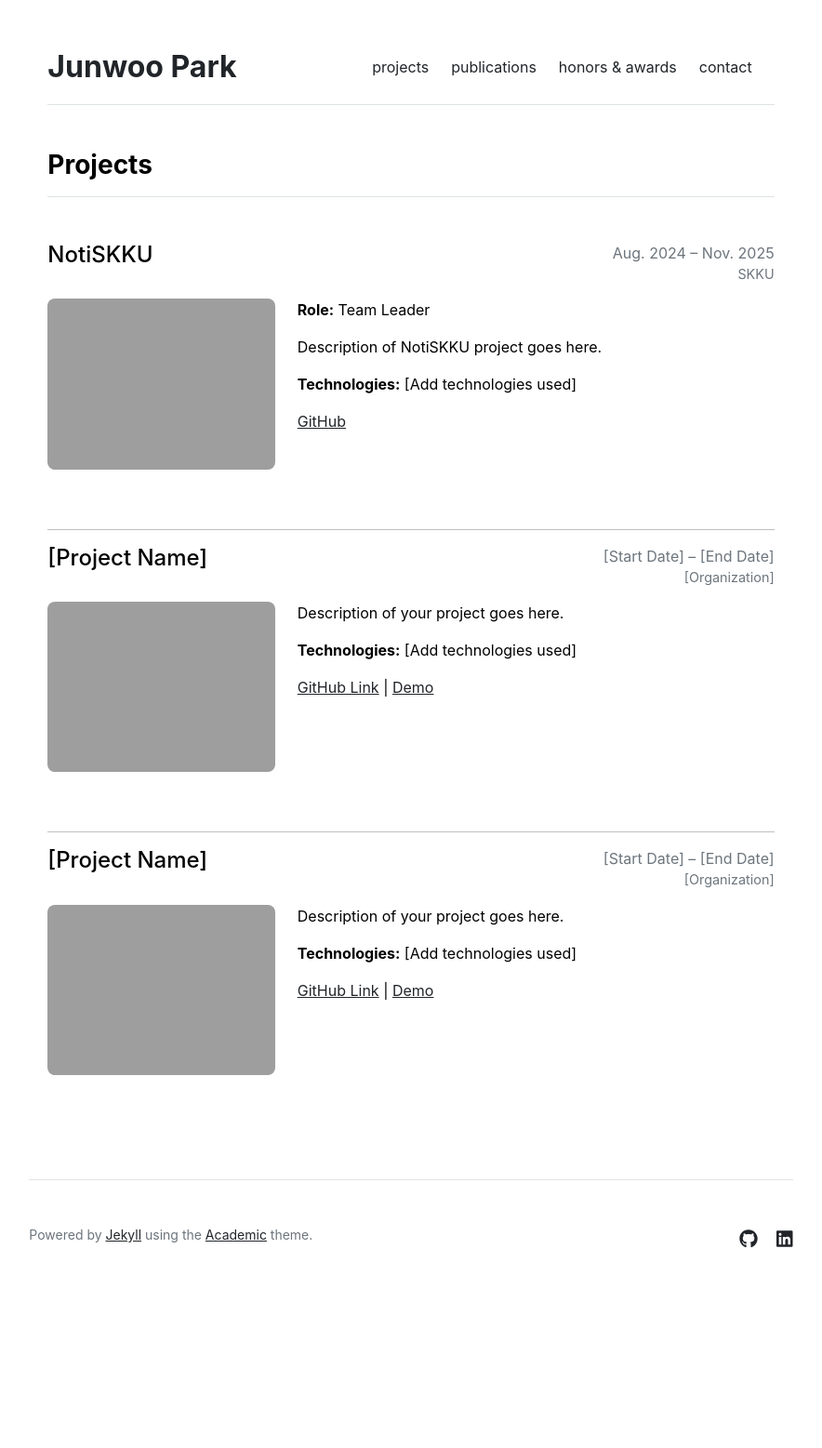
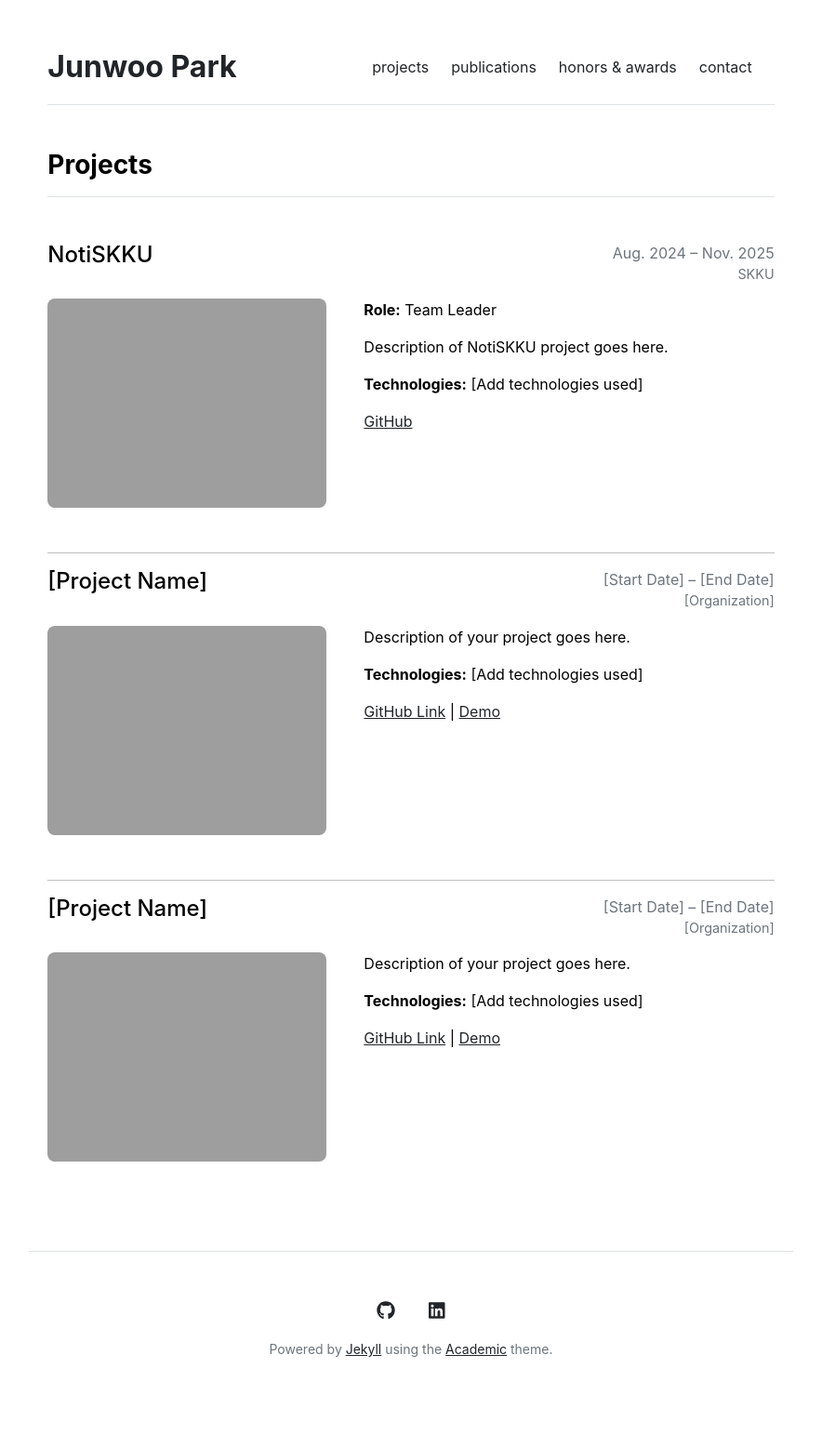
Before and after one commit to junwoop0/junwoop0.github.io, a Jekyll site: the page built from projects.md, in a window 1280 px wide. Shown: the whole page at 93% size, without its empty margins (198-1082 px from the left). Built offline with Jekyll 4.4.1, drawn with Linux system fonts in a browser that asks for light colours; before the commit the page ends 1450 px from its top, so only the background shows below that.

Commit message:
update profile

```diff
--- a/_includes/footer.html
+++ b/_includes/footer.html
@@ -1,12 +1,10 @@
 <footer class="pt-5 my-5 text-muted border-top">
-  <div class="row">
-    <div class="col-md-6">
-      <p class="small">Powered by <a href="https://jekyllrb.com/" target="_blank">Jekyll</a> using the <a href="https://github.com/LeNPaul/academic" target="_blank">Academic</a> theme.</p>
-    </div>
-    <div class="col-md-6 text-end social-media-icons">
+  <div class="text-center">
+    <div class="social-media-icons mb-3">
       {% for item in site.data.settings.social %}
-        <a href="{{ item.link }}" class="ms-3 fs-5"><i class="fab fa-{{ item.icon }}"></i></a>
+        <a href="{{ item.link }}" class="mx-3 fs-5"><i class="fab fa-{{ item.icon }}"></i></a>
       {% endfor %}
     </div>
+    <p class="small">Powered by <a href="https://jekyllrb.com/" target="_blank">Jekyll</a> using the <a href="https://github.com/LeNPaul/academic" target="_blank">Academic</a> theme.</p>
   </div>
 </footer>
--- a/_layouts/home.html
+++ b/_layouts/home.html
@@ -3,13 +3,13 @@ layout: default
 ---
 
 <div style="max-width: 1200px; margin: 0 auto; padding: 0 20px;">
-  <div class="d-flex flex-column flex-md-row mb-5" style="gap: 30px;">
+  <div class="d-flex flex-column flex-md-row mb-5" style="gap: 40px;">
     <div style="flex-shrink: 0;">
-      <img src="{{ site.github.url }}/assets/img/profile.jpeg" alt="Home" style="width: 100%; max-width: 300px; height: auto; max-height: 450px; object-fit: cover;">
+      <img src="{{ site.github.url }}/assets/img/profile.jpeg" alt="Home" style="width: 100%; max-width: 300px; height: auto; max-height: 350px; object-fit: cover;">
     </div>
     <div class="d-flex flex-column" style="flex-grow: 1;">
       {{ content }}
-      <div class="mt-auto">
+      <div class="mt-auto text-end">
         <a href="{{ site.github.url }}/assets/cv.pdf" class="btn btn-outline-primary" download>Download CV</a>
       </div>
     </div>
--- a/projects.md
+++ b/projects.md
@@ -11,11 +11,11 @@ title: "Projects"
       <div class="text-muted" style="font-size: 0.9rem;">SKKU</div>
     </div>
   </div>
-  <div class="row">
-    <div class="col-md-4 mb-3">
-      <img src="{{ site.github.url }}/assets/img/NotiSKKU.png" alt="NotiSKKU" style="width: 100%; max-width: 300px; height: auto; border-radius: 8px;">
+  <div class="d-flex flex-column flex-md-row" style="gap: 40px;">
+    <div style="flex-shrink: 0;">
+      <img src="{{ site.github.url }}/assets/img/NotiSKKU.png" alt="NotiSKKU" style="width: 100%; max-width: 300px; height: auto; max-height: 250px; object-fit: cover; border-radius: 8px;">
     </div>
-    <div class="col-md-8">
+    <div style="flex-grow: 1;">
       <p><strong>Role:</strong> Team Leader</p>
       <p>Description of NotiSKKU project goes here.</p>
       <p><strong>Technologies:</strong> [Add technologies used]</p>
@@ -34,11 +34,11 @@ title: "Projects"
       <div class="text-muted" style="font-size: 0.9rem;">[Organization]</div>
     </div>
   </div>
-  <div class="row">
-    <div class="col-md-4 mb-3">
-      <img src="{{ site.github.url }}/assets/img/project2.jpg" alt="Project 2" style="width: 100%; max-width: 300px; height: auto; border-radius: 8px;">
+  <div class="d-flex flex-column flex-md-row" style="gap: 40px;">
+    <div style="flex-shrink: 0;">
+      <img src="{{ site.github.url }}/assets/img/project2.jpg" alt="Project 2" style="width: 100%; max-width: 300px; height: auto; max-height: 250px; object-fit: cover; border-radius: 8px;">
     </div>
-    <div class="col-md-8">
+    <div style="flex-grow: 1;">
       <p>Description of your project goes here.</p>
       <p><strong>Technologies:</strong> [Add technologies used]</p>
       <p><a href="#">GitHub Link</a> | <a href="#">Demo</a></p>
@@ -56,11 +56,11 @@ title: "Projects"
       <div class="text-muted" style="font-size: 0.9rem;">[Organization]</div>
     </div>
   </div>
-  <div class="row">
-    <div class="col-md-4 mb-3">
-      <img src="{{ site.github.url }}/assets/img/project3.jpg" alt="Project 3" style="width: 100%; max-width: 300px; height: auto; border-radius: 8px;">
+  <div class="d-flex flex-column flex-md-row" style="gap: 40px;">
+    <div style="flex-shrink: 0;">
+      <img src="{{ site.github.url }}/assets/img/project3.jpg" alt="Project 3" style="width: 100%; max-width: 300px; height: auto; max-height: 250px; object-fit: cover; border-radius: 8px;">
     </div>
-    <div class="col-md-8">
+    <div style="flex-grow: 1;">
       <p>Description of your project goes here.</p>
       <p><strong>Technologies:</strong> [Add technologies used]</p>
       <p><a href="#">GitHub Link</a> | <a href="#">Demo</a></p>
```
Also changed, not shown: _includes/publications.html (+8 -8 lines), assets/img/profile.jpeg.
